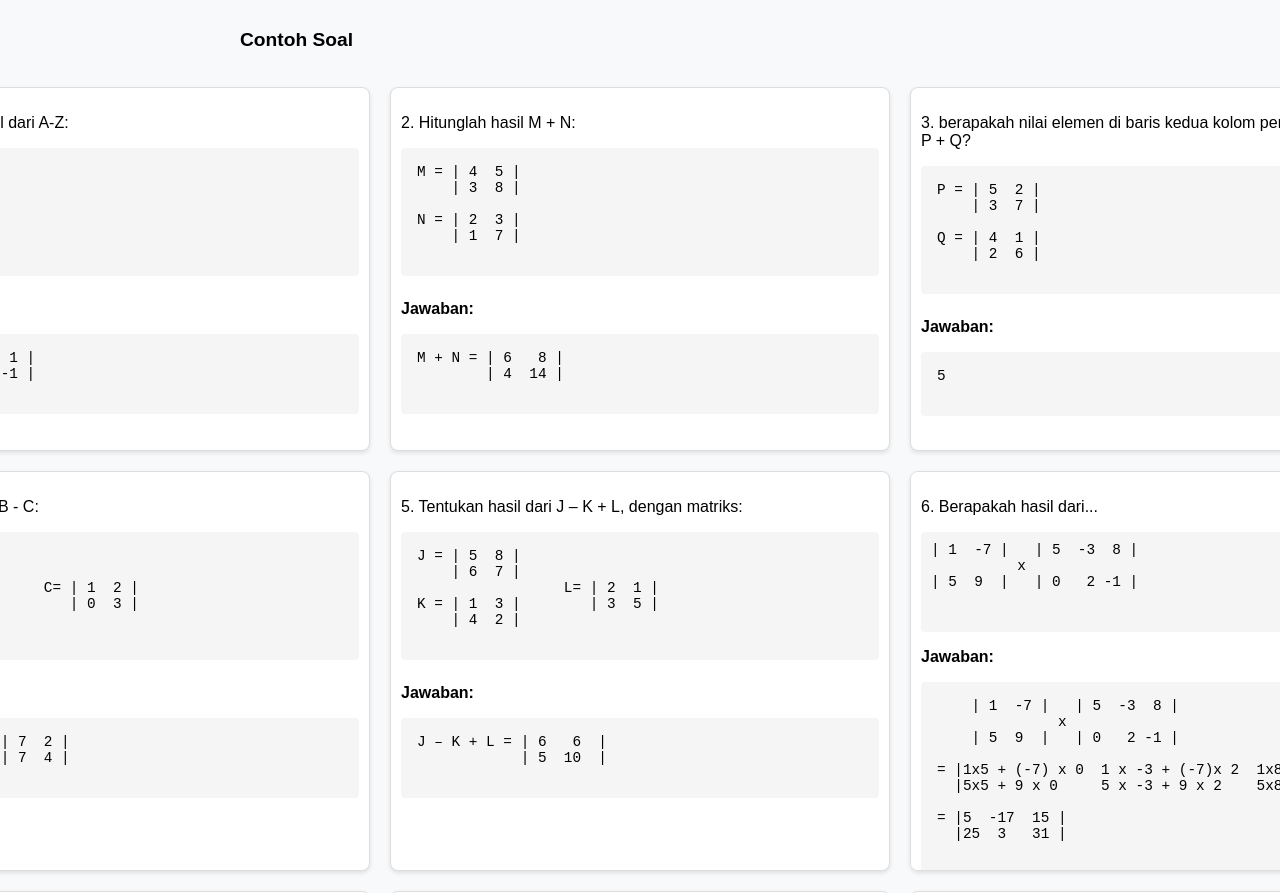
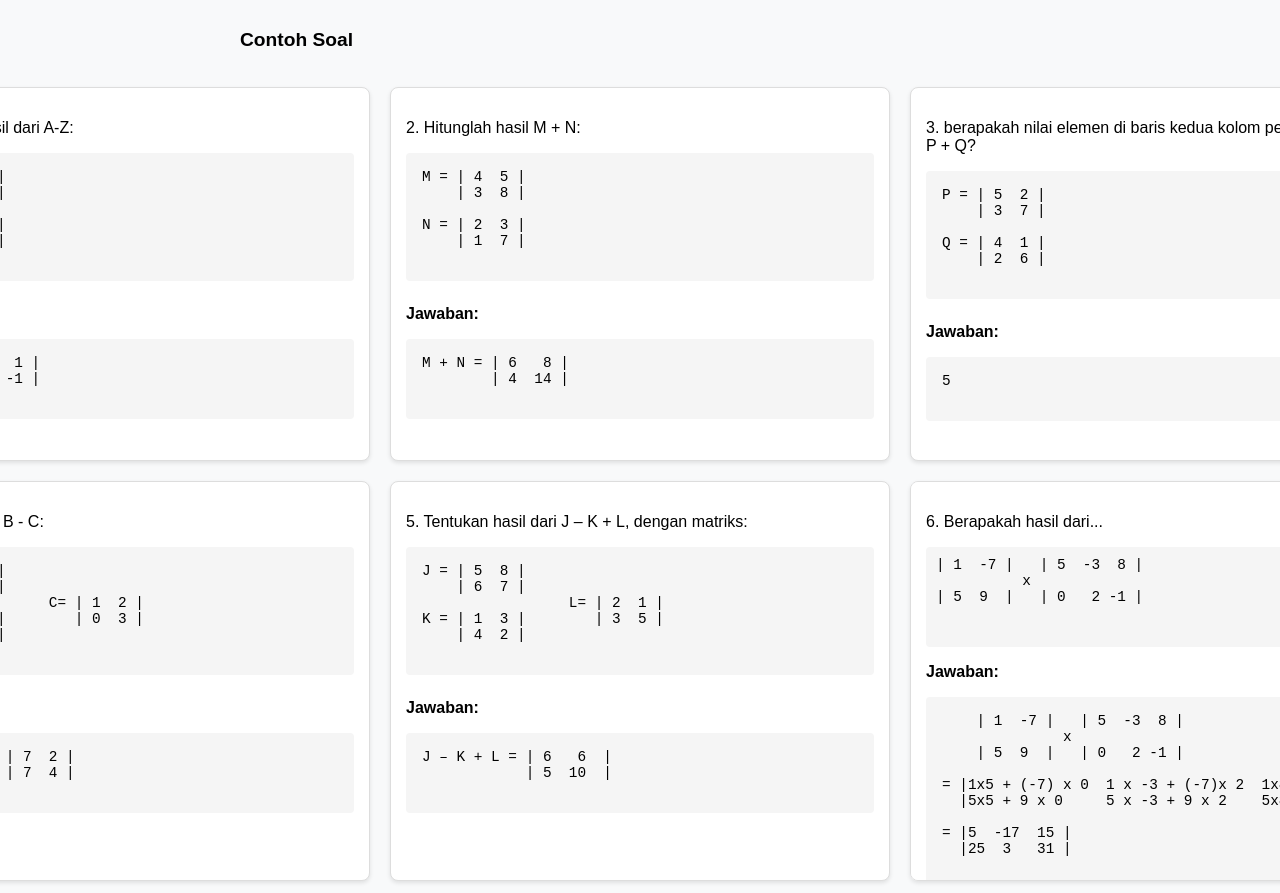
Before and after one commit to azzraz/ALJABAR, a plain HTML site: page index.html in a window 1280 px wide. Shown: the part 882-1775 px from the top of the page. Drawn offline with Linux system fonts and the light colour scheme.

Commit message:
Update style.css

```diff
--- a/style.css
+++ b/style.css
@@ -213,7 +213,7 @@ section.visible {
     background: #fff;
     border: 1px solid #ddd;
     border-radius: 8px;
-    padding: 10px;
+    padding: 15px;
     box-shadow: 0 2px 4px rgba(0,0,0,0.1);
     width: 100%;
     box-sizing: border-box;
@@ -238,7 +238,7 @@ section.visible {
     display: grid;
     grid-template-columns: repeat(3, minmax(500px, 1fr));
     gap: 20px;
-    width: 95%;
+    width: 100%;
     max-width: 1200px;
     margin: 0 auto;
     padding: 20px;
```
